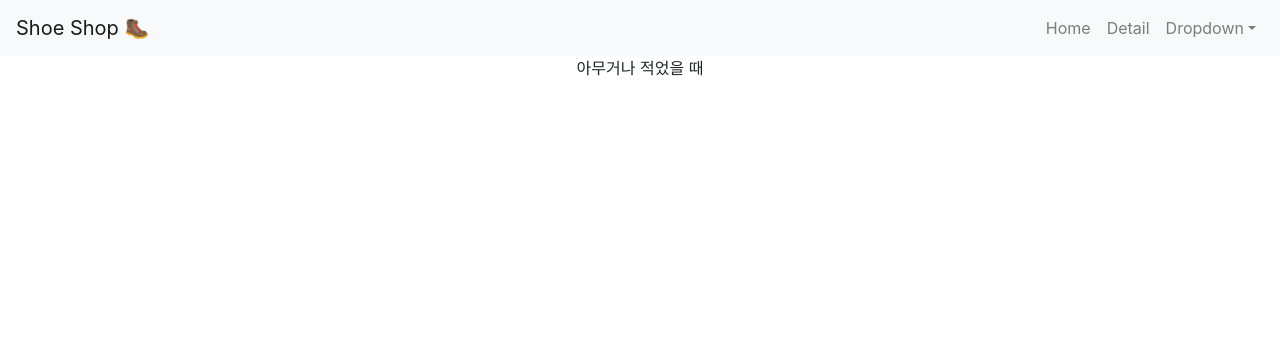
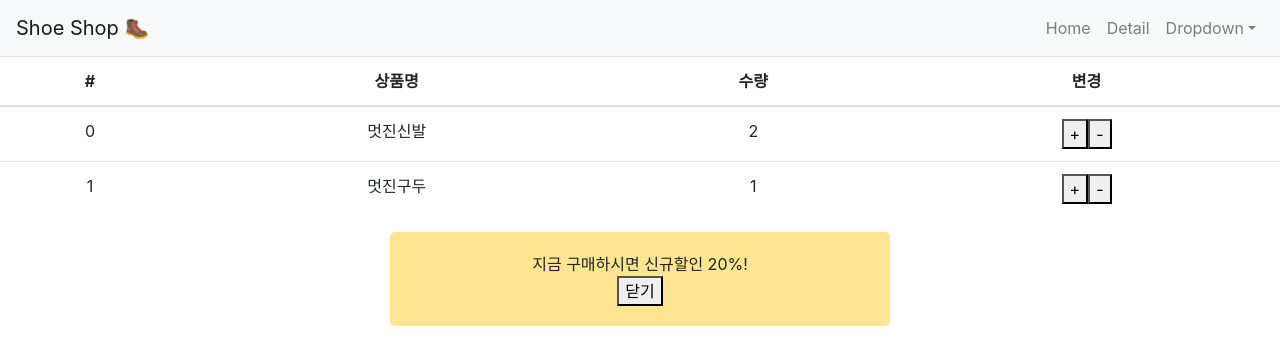
Before and after one commit to hayoung474/CodingAppleReact, a React (Create React App) app in the folder shop/: page /cart in a window 1280 px wide. Shown: the top 364 px of the page. Built offline with nearby package versions, Linux system fonts and the light colour scheme.

Commit message:
Redux 입문 공부 - 전역으로 데이터를 관리하고 싶을 경우에는 Redux 를 사용하면 좋음. - 필요한 데이터만 골라서 사용함.

```diff
--- a/shop/package.json
+++ b/shop/package.json
@@ -12,9 +12,11 @@
     "react": "^17.0.1",
     "react-bootstrap": "^1.4.3",
     "react-dom": "^17.0.1",
+    "react-redux": "^7.2.2",
     "react-router-dom": "^5.2.0",
     "react-scripts": "4.0.1",
     "react-transition-group": "^4.4.1",
+    "redux": "^4.0.5",
     "styled-components": "^5.2.1",
     "web-vitals": "^0.2.4"
   },
--- a/shop/src/App.js
+++ b/shop/src/App.js
@@ -1,6 +1,7 @@
 import logo from "./logo.svg";
 import "./App.css";
 import Detail from "./Detail";
+import Cart from './Cart'
 import axios from "axios";
 
 import { Navbar, Nav, NavDropdown, Jumbotron, Button } from "react-bootstrap";
@@ -95,8 +96,8 @@
           </재고context.Provider>
         </Route>
 
-        <Route path="/:id">
-          <div>아무거나 적었을 때</div>
+        <Route path="/cart">
+          <Cart></Cart>
         </Route>
       </Switch>
       {/* <button ><a href="http://www.naver.com">네이버</a></button> */}
--- /dev/null
+++ b/shop/src/Cart.js
@@ -0,0 +1,59 @@
+import React from "react";
+import { Table } from "react-bootstrap";
+import { connect } from "react-redux";
+
+function Cart(props) {
+  return (
+    <div>
+      <Table responsive>
+        <thead>
+          <tr>
+            <th>#</th>
+            <th>상품명</th>
+            <th>수량</th>
+            <th>변경</th>
+          </tr>
+        </thead>
+        <tbody>
+            {
+                // redux 데이터 변경하는 방법.
+                // 데이터 수정 요청은 dispatch
+
+                props.state.map((el,i)=>{
+                    return(
+                        <tr key={i}>
+                        <td>{el.id}</td>
+                        <td>{el.name}</td>
+                        <td>{el.quan}</td>
+                        <td>
+                            <button onClick={()=>{props.dispatch({type:"수량증가"})}}>+</button>
+                            <button onClick={()=>{props.dispatch({type:"수량감소"})}}>-</button>
+                        </td>
+                      </tr>
+                    )
+                })
+            }
+
+        </tbody>
+      </Table>
+      {
+          props.alert열렸니 === true
+          ? (       <div className="my-alert">
+          <p>지금 구매하시면 신규할인 20%!</p>
+          <button onClick={()=>{props.dispatch({type:"alert닫기"})}}>닫기</button>
+      </div>) : null
+      }
+    </div>
+  );
+}
+
+// redux store 에서 데이터를 가져와서 props로 변환해 주는 함수
+// store 데이터를 props 로 등록하기.
+function state를props화(state){
+    return {
+        state:state.reducer,
+        alert열렸니:state.reducer2
+    }
+}
+export default connect(state를props화)(Cart)
+//export default Cart;
--- a/shop/src/index.js
+++ b/shop/src/index.js
@@ -1,17 +1,70 @@
-import React from 'react';
-import ReactDOM from 'react-dom';
-import './index.css';
-import App from './App';
-import reportWebVitals from './reportWebVitals';
-import {BrowserRouter} from 'react-router-dom';
+import React from "react";
+import ReactDOM from "react-dom";
+import "./index.css";
+import App from "./App";
+import reportWebVitals from "./reportWebVitals";
+import { BrowserRouter } from "react-router-dom";
+import { Provider } from "react-redux";
+import { combineReducers, createStore } from "redux";
+
+// redux 를 쓰는 이유 ?
+// 1. 복잡한 props 전송이 필요 없다.
+// 2. 모든 컴포넌트가 직접 데이터를 꺼내 쓸 수 있다.
+// 3. state 데이터 관리 가능 => 수정하는 방법을 정의해야 함. 수정함수?
+// 조그만 사이트에서는 redux는 사용할 필요가 없으나, 대형 사이트에서는 redux 사용 하기편함.
+// 대규모 사이트는 state가 100만개 있고 1000만 곳에서 state를 수정한다 ... 라고 가정했을 때 갑자기 한 곳에서 state가 이상해지면
+// 다른 컴포넌트를 모두 뒤져야한다. 이런 문제를 해결하기 위해서 ..! 많은 데이터 관리 용이
+// 다른 파일로 빼기 가능
+
+// 이런 경우에는 굳이 redux 를 사용할 필요가 없어.. 하나의 컴포넌트에 국한되는거는 그냥 useState 쓰는게 낫다.
+// 아래같은 alert state 는 잘못된 코딩 관습!
+let alert초기값 = true;
+
+function reducer2(state = alert초기값, 액션) {
+  if (액션.type === "alert닫기") {
+    state = false;
+    return state;
+  } else {
+    return state;
+  }
+}
+
+let 초기값 = [
+  { id: 0, name: "멋진신발", quan: 2 },
+  { id: 1, name: "멋진구두", quan: 1 },
+];
+
+// store 데이터를 수정하는 방법. reducer 함수 정의.
+
+//                함수 기본값 설정 구문
+function reducer(state = 초기값, 액션) {
+  if (액션.type === "수량증가") {
+    // 수량 증가라는 데이터 수정방법을 정의한 것
+    let copy = [...state]; // deepcopy
+    copy[0].quan++;
+    return copy; // 수정된 state
+  } else if (액션.type === "수량감소") {
+    let copy = [...state];
+    copy[0].quan--;
+    return copy;
+  } else {
+    return state;
+  }
+}
+
+// state 보관통, 여러개 보관을 하려면
+// reducer 를 합치려면 combineReducers{} 사용하면 된다.
+let store = createStore(combineReducers({ reducer, reducer2 }));
 
 ReactDOM.render(
   <React.StrictMode>
     <BrowserRouter>
-      <App />
+      <Provider store={store}>
+        <App />
+      </Provider>
     </BrowserRouter>
   </React.StrictMode>,
-  document.getElementById('root')
+  document.getElementById("root")
 );
 
 // If you want to start measuring performance in your app, pass a function
```
Also changed, not shown: 1 other file (tests, documents, lock files or other folders).
